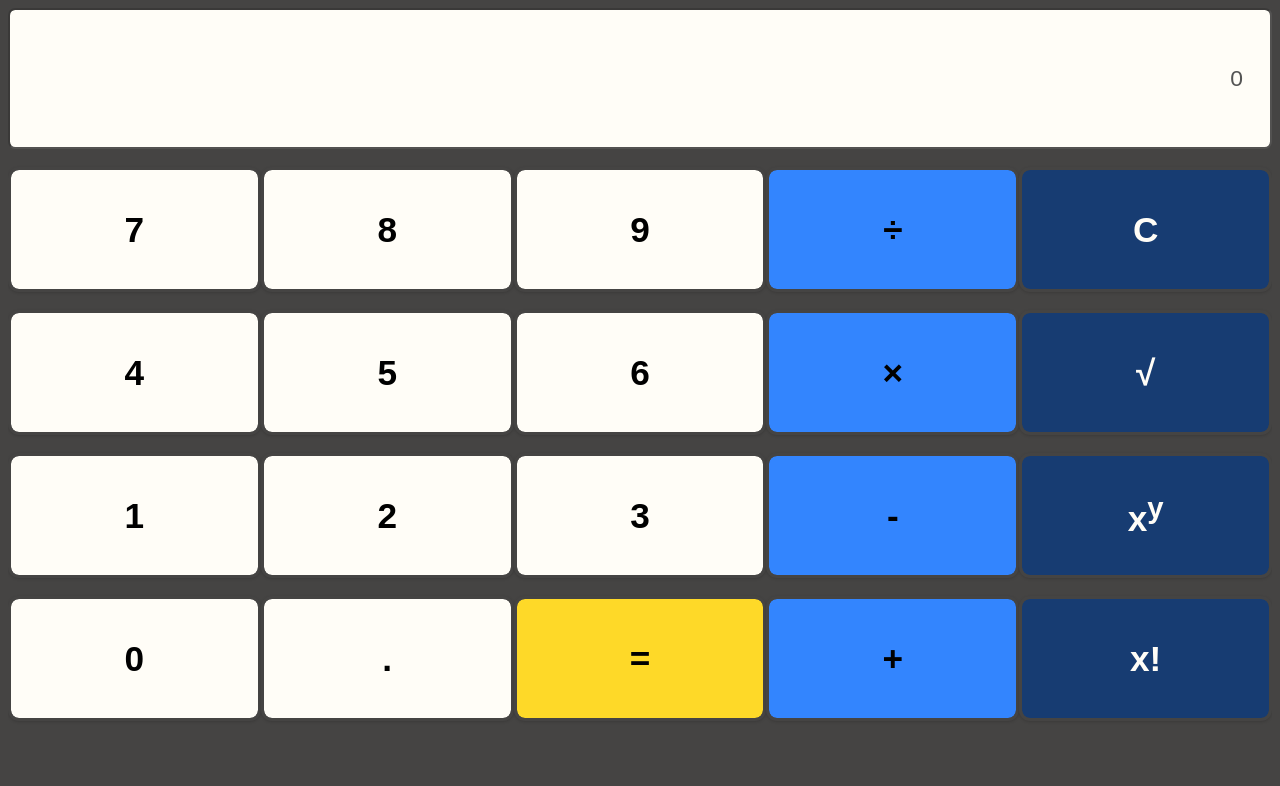
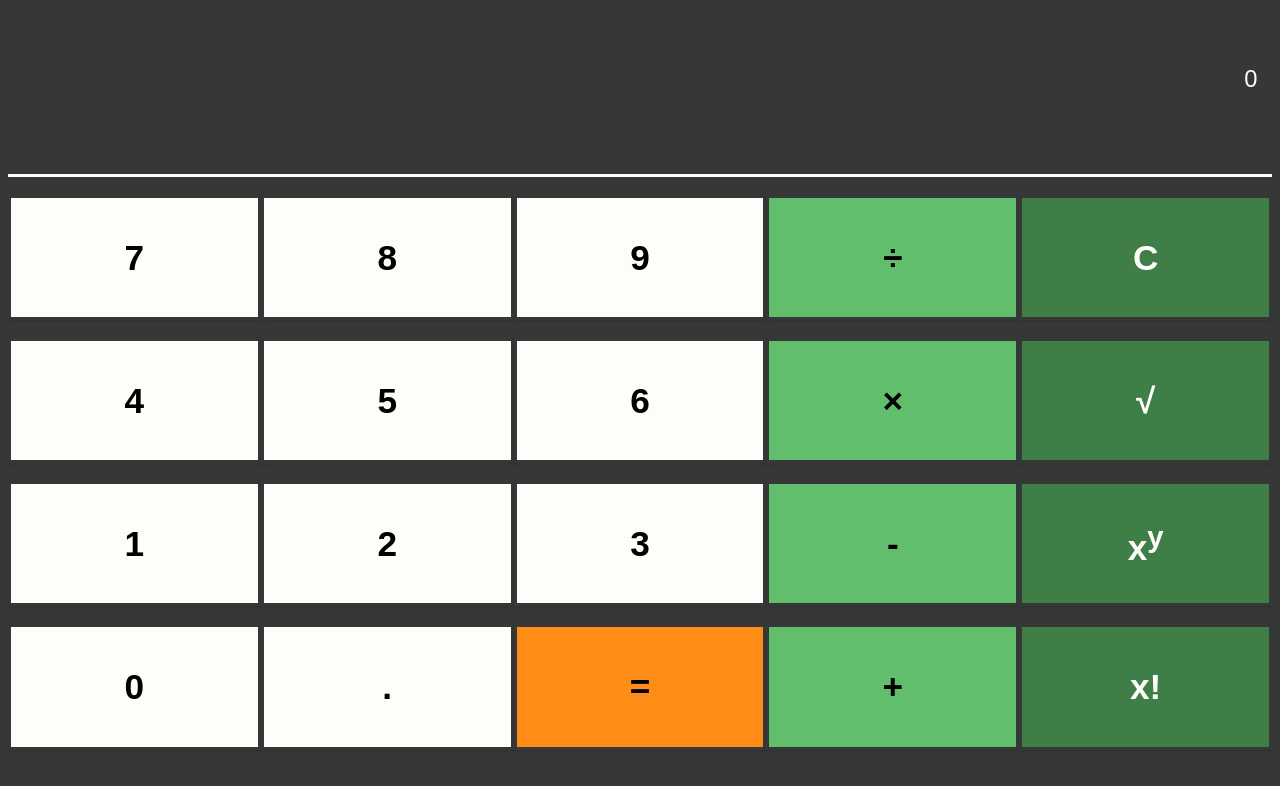
Before and after one commit to m-r-joyce/comp3025-assignment1-200284329, a website: page index.html in a window 1280 px wide. Drawn offline with Linux system fonts and the light colour scheme.

Commit message:
Added some additional validation and made the UI look more like a tree

```diff
--- a/Content/overrides.css
+++ b/Content/overrides.css
@@ -1,4 +1,4 @@
-/**
+ /**
  *  overrides.css
  *  Michael Joyce | 200284329 | 25 January 2017
  *  UI customizations to override jQuery Mobile defaults.
@@ -8,7 +8,7 @@
  *  Calculator body
  **/
 body {
-    background-color: #454443;
+    background-color: #363838;
     font-size: 1.1em;
     color: #2B2A2B;
 }
@@ -18,19 +18,30 @@ body {
 }
 
 #display {
+    width: 99%;
+    height: 18%;
+    background-color: #363838;
+    font-size: 1.35em;
+    text-align: right;
+    color: #FFFDFA;
+    outline: none;
+    border-color: inherit;
+    -webkit-box-shadow: none;
+    box-shadow: none;
+    border-width: 0;
+}
+
+.ui-grid-d {
+    border-top: 3px #FFFDFA solid;
     width: 100%;
-    height: 18%;
-    background-color: #FFFDF7;
-    font-size: 1.3em;
-    direction: rtl;
-    text-indent: 2%;
+    margin-top: 2%;
 }
 
 /**
  *  Calculator buttons
  **/
 .ui-btn {
-    border: 3px #454443 solid;
+    border: 3px #363838 solid;
     height: 16%;
     font-size: 2em;
     text-align: center;
@@ -38,23 +49,23 @@ body {
 }
 
 .operand {
-    background-color: #FFFDF7;
+    background-color: #FFFDFA;
 }
 
 .operator {
-    background-color: #3385FE;
+    background-color: #61BE6C;
 }
 
 .equals {
-    background-color: #FED928;
+    background-color: #FE8C17;
 }
 
 .function, .clear {
-    background-color: #173C72;
-    color: #FFFDF7;
+    background-color: #407E48;
+    color: #FFFDFA;
 }
 
 .pressed {
-    background-color: red;
-    color: white;
+    background-color: #FE614C;
+    color: #FFFDFA;
 }
--- a/Scripts/calculator.js
+++ b/Scripts/calculator.js
@@ -9,6 +9,7 @@ var command;
 var decimalKeyPressed = false;
 var functionKeyPressed = false;
 var storedInput = 0;
+var isNegative = false;
 
 // Event Listener for Button elements
 $("button").click(function () {
@@ -20,9 +21,21 @@ $("button").click(function () {
         var result = $("#display").attr("value");
         if (result == 0 || !$.isNumeric(result)) {
             if (!decimalKeyPressed || (decimalKeyPressed && $(this).html() != ".")) {
-                result = $(this).html();
+                if (isNegative) {
+                    result = -1 * $(this).html();
+                    isNegative = false;
+                } else {
+                    //Handles event where decimal is first key of input pressed.
+                    if (result.indexOf(".") != -1) {
+                        result = "0." + $(this).html();
+                    }
+                    else {
+                        result = $(this).html();
+                    }
+                }
             }
-        } else if (result != 0) {
+        }
+        else if (result != 0) {
             if (!decimalKeyPressed || (decimalKeyPressed && $(this).html() != ".")) {
                 result += $(this).html();
             }
@@ -40,7 +53,6 @@ $("button").click(function () {
     //Function class assigned to factorial, square root, exponent.
     else if ($(this).hasClass("operator") || $(this).hasClass("function") && !functionKeyPressed) {
 
-        $(this).addClass("pressed");
         storedInput = 0;
         if ($(this).attr("id") == "factorial") {
             var input = $("#display").attr("value");
@@ -48,11 +60,14 @@ $("button").click(function () {
         } else if ($(this).attr("id") == "squareRoot") {
             var input = $("#display").attr("value");
             $("#display").attr("value", squareRoot(input));
+        } else if ($("#display").attr("value") == 0 && $(this).attr("id") == "subtract") {
+            isNegative = true;
         } else {
             buffer = $("#display").attr("value");
             $("#display").attr("value", 0);
             command = $(this).attr("id");
             functionKeyPressed = true;
+            $(this).addClass("pressed");
         }
 
         decimalKeyPressed = false;
@@ -207,7 +222,7 @@ $("button").click(function () {
     }
 
     /**
-     *  Clears the calculator display.
+     *  Clears the calculator display and buffer.
      */
     function clear() {
 
--- a/index.html
+++ b/index.html
@@ -4,6 +4,7 @@
         Michael Joyce | 200284329 | 25 January 2017
         Layout for a simple calculator application using jQuery Mobile.
     -->
+
 <head>
     <title>COMP3025 Assignment 1</title>
     <meta charset="utf-8" />
@@ -12,52 +13,53 @@
     <link rel="stylesheet" href="\Scripts\lib\jquery-mobile-bower\css\jquery.mobile-1.4.5.min.css" />
     <link rel="stylesheet" href="\Content\overrides.css" />
 </head>
+
 <body>
     <!-- Calculator Page -->
     <div data-role="page" id="calculator-page" data-theme="a">
         <div class="calculator-body" data-role="main">
             <div class="ui-grid-a">
-                    <input type="text" id="display" disabled="disabled" value="0" class="ui-corner-all"></input>
+                <input type="text" id="display" disabled="disabled" value="0" class=""></input>
             </div>
             <div class="ui-grid-d">
                 <div class="ui-block-b">
                     <div>
-                            <button class="ui-btn ui-corner-all ui-shadow operand">7</button>
-                            <button class="ui-btn ui-corner-all ui-shadow operand">4</button>
-                            <button class="ui-btn ui-corner-all ui-shadow operand">1</button>
-                            <button class="ui-btn ui-corner-all ui-shadow operand">0</button>
+                        <button class="ui-btn ui-shadow operand">7</button>
+                        <button class="ui-btn ui-shadow operand">4</button>
+                        <button class="ui-btn ui-shadow operand">1</button>
+                        <button class="ui-btn ui-shadow operand">0</button>
                     </div>
                 </div>
                 <div class="ui-block-b">
                     <div>
-                            <button class="ui-btn ui-corner-all ui-shadow operand">8</button>
-                            <button class="ui-btn ui-corner-all ui-shadow operand">5</button>
-                            <button class="ui-btn ui-corner-all ui-shadow operand">2</button>
-                            <button class="ui-btn ui-corner-all ui-shadow operand">.</button>
+                        <button class="ui-btn ui-shadow operand">8</button>
+                        <button class="ui-btn ui-shadow operand">5</button>
+                        <button class="ui-btn ui-shadow operand">2</button>
+                        <button class="ui-btn ui-shadow operand">.</button>
                     </div>
                 </div>
                 <div class="ui-block-b">
                     <div>
-                            <button class="ui-btn ui-corner-all ui-shadow operand">9</button>
-                            <button class="ui-btn ui-corner-all ui-shadow operand">6</button>
-                            <button class="ui-btn ui-corner-all ui-shadow operand">3</button>
-                            <button class="ui-btn ui-corner-all ui-shadow equals">=</button>
+                        <button class="ui-btn ui-shadow operand">9</button>
+                        <button class="ui-btn ui-shadow operand">6</button>
+                        <button class="ui-btn ui-shadow operand">3</button>
+                        <button class="ui-btn ui-shadow equals">=</button>
                     </div>
                 </div>
                 <div class="ui-block-b">
                     <div>
-                            <button class="ui-btn ui-corner-all ui-shadow operator" id="divide">÷</button>
-                            <button class="ui-btn ui-corner-all ui-shadow operator" id="multiply">×</button>
-                            <button class="ui-btn ui-corner-all ui-shadow operator" id="subtract">-</button>
-                            <button class="ui-btn ui-corner-all ui-shadow operator" id="add">+</button>
+                        <button class="ui-btn ui-shadow operator" id="divide">÷</button>
+                        <button class="ui-btn ui-shadow operator" id="multiply">×</button>
+                        <button class="ui-btn ui-shadow operator" id="subtract">-</button>
+                        <button class="ui-btn ui-shadow operator" id="add">+</button>
                     </div>
                 </div>
                 <div class="ui-block-b">
                     <div>
-                            <button class="ui-btn ui-corner-all ui-shadow clear" id="clear">C</button>
-                            <button class="ui-btn ui-corner-all ui-shadow function" id="squareRoot">√</button>
-                            <button class="ui-btn ui-corner-all ui-shadow function" id="exponentiate">x<sup>y</sup></button>
-                            <button class="ui-btn ui-corner-all ui-shadow function" id="factorial">x!</button>
+                        <button class="ui-btn ui-shadow clear" id="clear">C</button>
+                        <button class="ui-btn ui-shadow function" id="squareRoot">√</button>
+                        <button class="ui-btn ui-shadow function" id="exponentiate">x<sup>y</sup></button>
+                        <button class="ui-btn ui-shadow function" id="factorial">x!</button>
                     </div>
                 </div>
             </div>
@@ -68,4 +70,5 @@
     <script src="\Scripts\lib\jquery-mobile-bower\js\jquery.mobile-1.4.5.min.js"></script>
     <script src="\Scripts\calculator.js"></script>
 </body>
+
 </html>
```
Lines whose indentation alone changed are shown as unchanged.
